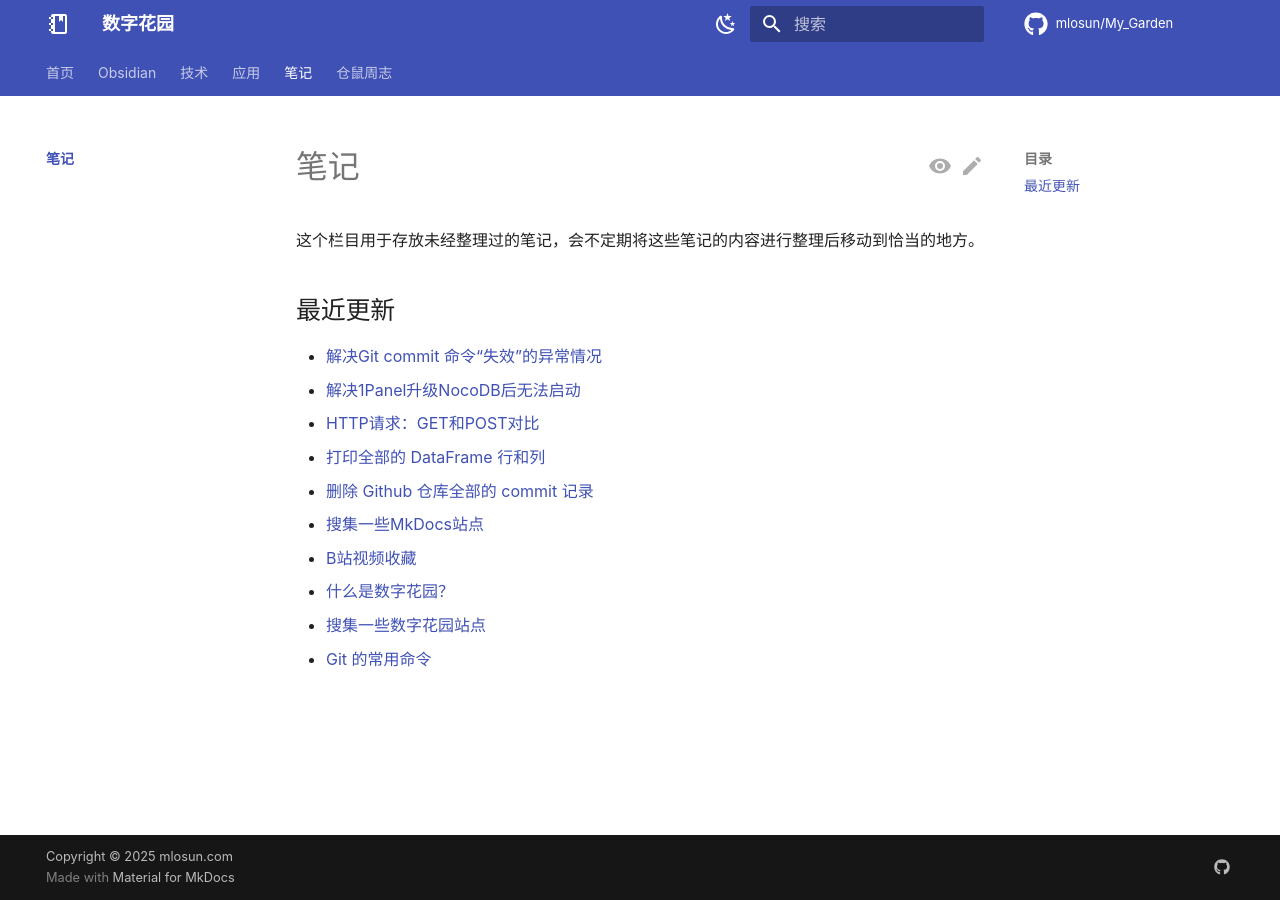
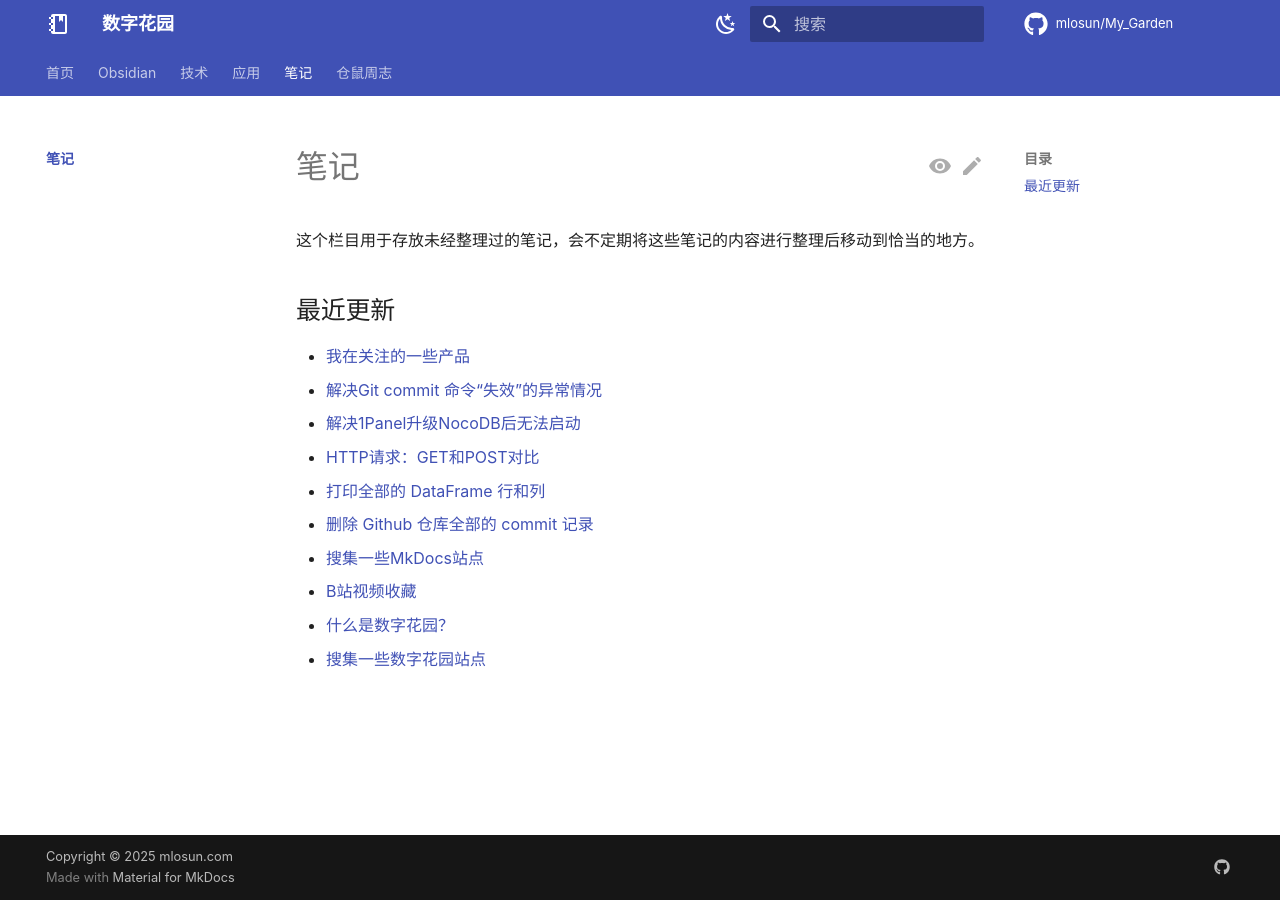
Before and after one commit to mlosun/My_Garden, an MkDocs documentation site: the page built from docs/notes/index.md, in a window 1280 px wide. Built offline with MkDocs 1.6.1 and Material for MkDocs 9.7.7, drawn with Linux system fonts in a browser that asks for light colours; comment, search, counter and statistics services are not loaded.

Commit message:
PUSH NOTE : index.md

```diff
--- a/docs/notes/index.md
+++ b/docs/notes/index.md
@@ -9,6 +9,7 @@ title: 笔记
 
 ## 最近更新
 
+- [我在关注的一些产品](./%E6%88%91%E5%9C%A8%E5%85%B3%E6%B3%A8%E7%9A%84%E4%B8%80%E4%BA%9B%E4%BA%A7%E5%93%81.md)
 - [解决Git commit 命令“失效”的异常情况](./%E8%A7%A3%E5%86%B3Git%20commit%20%E5%91%BD%E4%BB%A4%E2%80%9C%E5%A4%B1%E6%95%88%E2%80%9D%E7%9A%84%E5%BC%82%E5%B8%B8%E6%83%85%E5%86%B5.md)
 - [解决1Panel升级NocoDB后无法启动](./%E8%A7%A3%E5%86%B31Panel%E5%8D%87%E7%BA%A7NocoDB%E5%90%8E%E6%97%A0%E6%B3%95%E5%90%AF%E5%8A%A8.md)
 - [HTTP请求：GET和POST对比](./HTTP%E8%AF%B7%E6%B1%82%EF%BC%9AGET%E5%92%8CPOST%E5%AF%B9%E6%AF%94.md)
@@ -18,4 +19,3 @@ title: 笔记
 - [B站视频收藏](./B%E7%AB%99%E8%A7%86%E9%A2%91%E6%94%B6%E8%97%8F.md)
 - [什么是数字花园？](./%E4%BB%80%E4%B9%88%E6%98%AF%E6%95%B0%E5%AD%97%E8%8A%B1%E5%9B%AD%EF%BC%9F.md)
 - [搜集一些数字花园站点](./%E6%90%9C%E9%9B%86%E4%B8%80%E4%BA%9B%E6%95%B0%E5%AD%97%E8%8A%B1%E5%9B%AD%E7%AB%99%E7%82%B9.md)
-- [Git 的常用命令](./Git%20%E7%9A%84%E5%B8%B8%E7%94%A8%E5%91%BD%E4%BB%A4.md)
```
